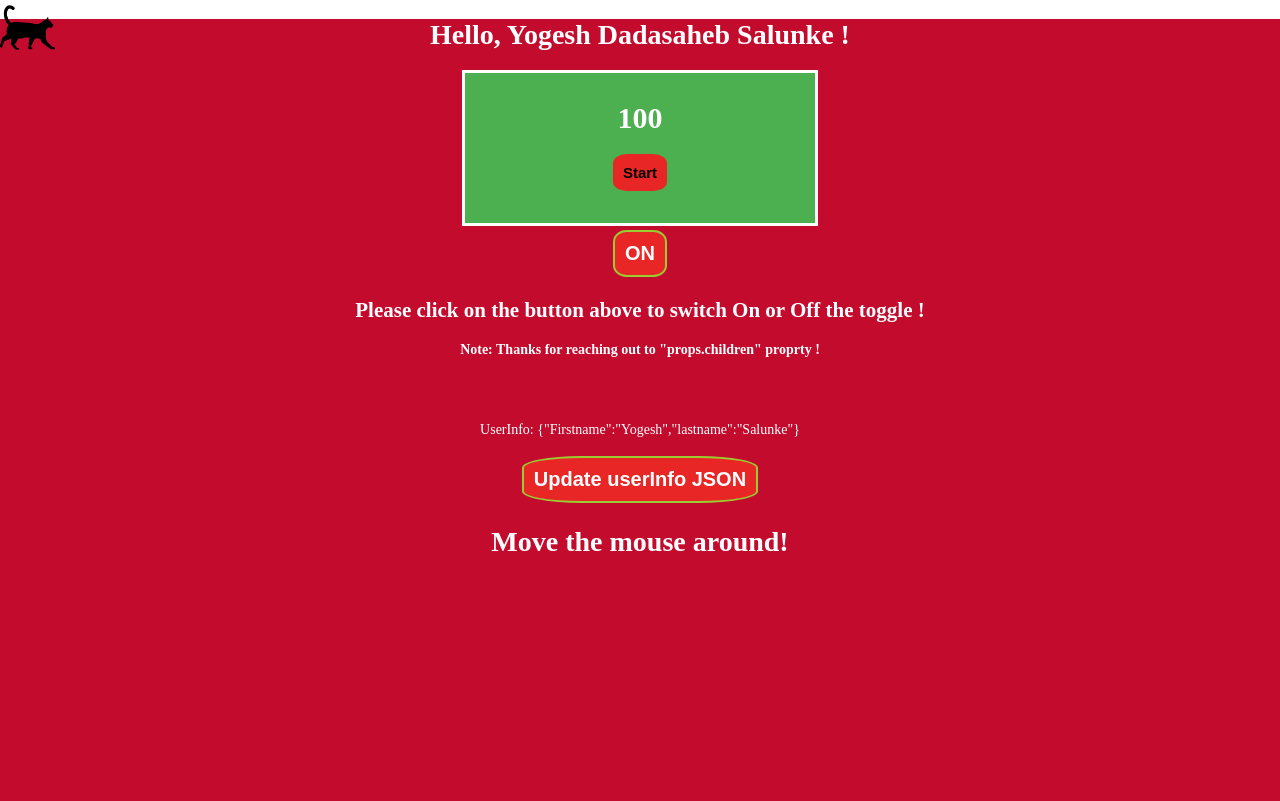
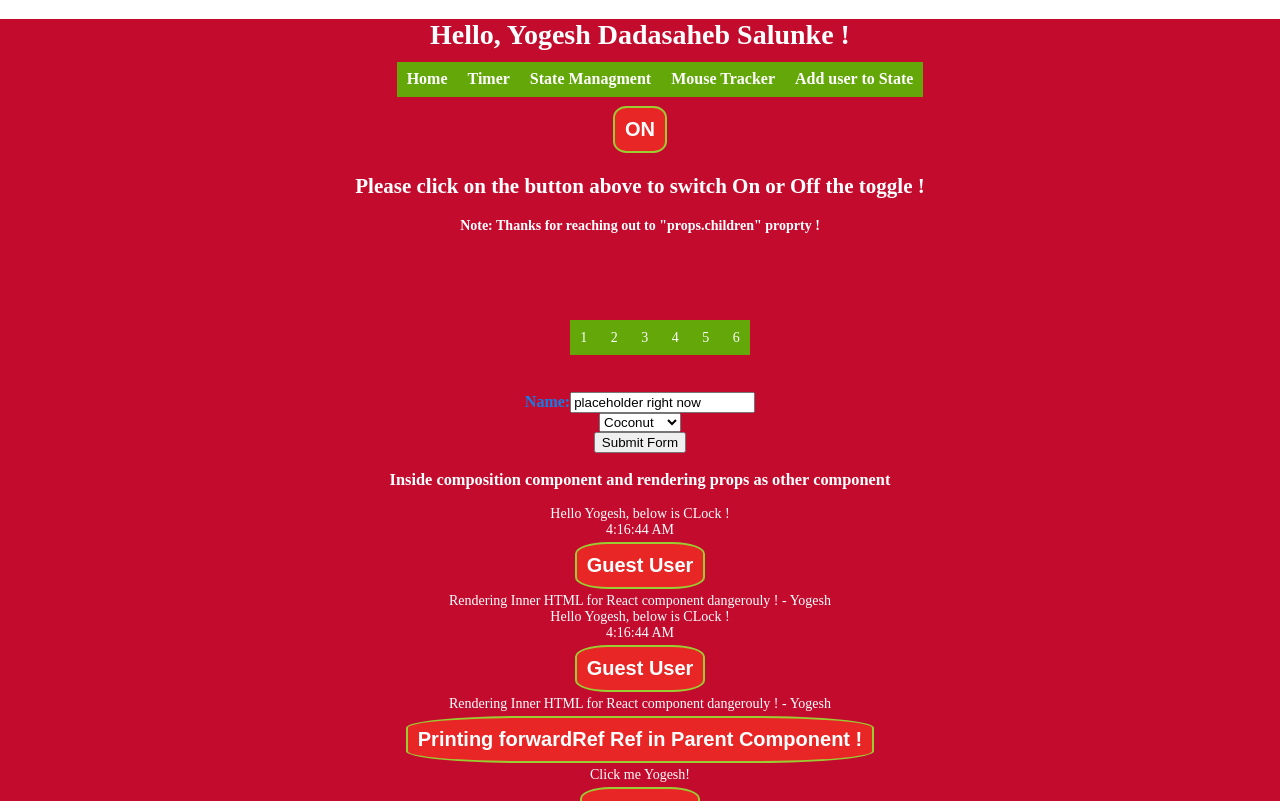
Before and after one commit to yogeshsalunke15/my-app-learning, a React (Create React App) app: page / in a window 1280 px wide. Shown: the top 801 px of the page. Built offline with nearby package versions, Linux system fonts and the light colour scheme.

Commit message:
Added react-router-dom, Routes to application - SPA

```diff
--- a/package.json
+++ b/package.json
@@ -10,6 +10,7 @@
     "react": "^17.0.2",
     "react-dom": "^17.0.2",
     "react-redux": "^7.2.6",
+    "react-router-dom": "^6.2.2",
     "react-scripts": "5.0.0",
     "sass": "^1.49.0",
     "web-vitals": "^2.1.4"
--- a/src/App.js
+++ b/src/App.js
@@ -1,4 +1,5 @@
 import React, { lazy, Profiler, Suspense} from 'react';
+import { Routes, Link, Route, Outlet } from 'react-router-dom';
 
 import CustomContext from './Components/Context/Context';
 import CustomPortal from './Components/Portals/Portal';
@@ -65,8 +66,18 @@ function App() {
       // <Profiler id="appProfiler" onRender={profilerCalled}>
       <div className="App bground">
       <h1> Hello, {formatUser(user)} !</h1>
+        <div>
+          <Routes>
+            <Route path="/" element={<Layout />}>
+              <Route exact path="/timer" element={<Timer />} ></Route>
+              <Route path='/mouse' element={<MouseTracker />}></Route>
+              <Route path='/state' element={ <StateManagment />}></Route>
+              <Route path='/add-user' element={ <AddUsers />}></Route>
+              <Route path="*" element={<NotFound />} />
+            </Route>
+          </Routes>
+        </div>
       {/* <button onClick={buttonClicked}> Click me !</button><br/><br/> */}
-      <Timer />
       {/* <Welcome name="Yogesh" />
       <Comment user={reader} /> */}
       <Suspense fallback={<div>Loading...</div>}>
@@ -79,10 +90,8 @@ function App() {
           </div>
         </Events>
       </Suspense><br/><br/>
-      <StateManagment />
-     <MouseTracker />
       <br/><br/>
-      <Clock /><br/><br/>
+      {/* <Clock /><br/><br/> */}
       <List /><br/><br/>
       <ControlledForms />
       <Composition left={<Clock />} right={<Clock />} /> <br/>
@@ -93,7 +102,6 @@ function App() {
         </> { /*short syntax of using Fragment */ }
       </CustomPortal>
       <CustomHooks unsubscribingEffect={unsubscribingEffect} /> <br/><br/>
-      <AddUsers /><br/><br/>
       <ProfileContainer />
       <HOC></HOC>
       </div>
@@ -304,6 +312,44 @@ class Comment extends React.Component {
     return <ForwardRefComponent />
   })
 
+  function Layout() {
+    return (
+      <div>
+        {/* A "layout route" is a good place to put markup you want to
+            share across all the pages on your site, like navigation. */}
+        <nav>
+          <ul>
+            <li>
+              <Link to="/">Home</Link>
+            </li>
+            <li>
+              <Link to="/timer">Timer</Link>
+            </li>
+            <li>
+              <Link to="/state">State Managment</Link>
+            </li>
+            <li>
+              <Link to="/mouse">Mouse Tracker</Link>
+            </li>
+            <li>
+              <Link to="/add-user">Add user to State </Link>
+            </li>
+          </ul>
+        </nav>
+
+
+        {/* An <Outlet> renders whatever child route is currently active,
+            so you can think about this <Outlet> as a placeholder for
+            the child routes we defined above. */}
+        <Outlet />
+      </div>
+    );
+  }
+  const NotFound = () => {
+    return(<>
+      <div> 404 - Not found any page of specified Name</div>
+    </>);
+  }
 
 export default App;
 
--- a/src/App.scss
+++ b/src/App.scss
@@ -25,3 +25,19 @@ label {
   color: #147ce7;
   font-size: 16px;
 }
+
+li {
+  display: inline;
+  padding: 10px;
+  background-color: #63a709;
+}
+li a {
+  color: white;
+  text-decoration: none;
+  font-size: 16px;
+  font-weight: bold;
+}
+
+li a:active, li a:hover, li a:visited {
+  background-color: rgb(55, 14, 151);
+}
--- a/src/index.js
+++ b/src/index.js
@@ -1,4 +1,5 @@
 import { React, StrictMode } from 'react';
+import { BrowserRouter } from 'react-router-dom';
 import ReactDOM from 'react-dom';
 import './index.css';
 import App from './App';
@@ -9,7 +10,9 @@ import reportWebVitals from './reportWebVitals';
 ReactDOM.render(
   <StrictMode>
   <Provider store={store}>
+  <BrowserRouter>
     <App />
+  </BrowserRouter>
   </Provider>
   </StrictMode>,
   document.getElementById('root')
```
Also changed, not shown: 1 other file (tests, documents, lock files or other folders).
